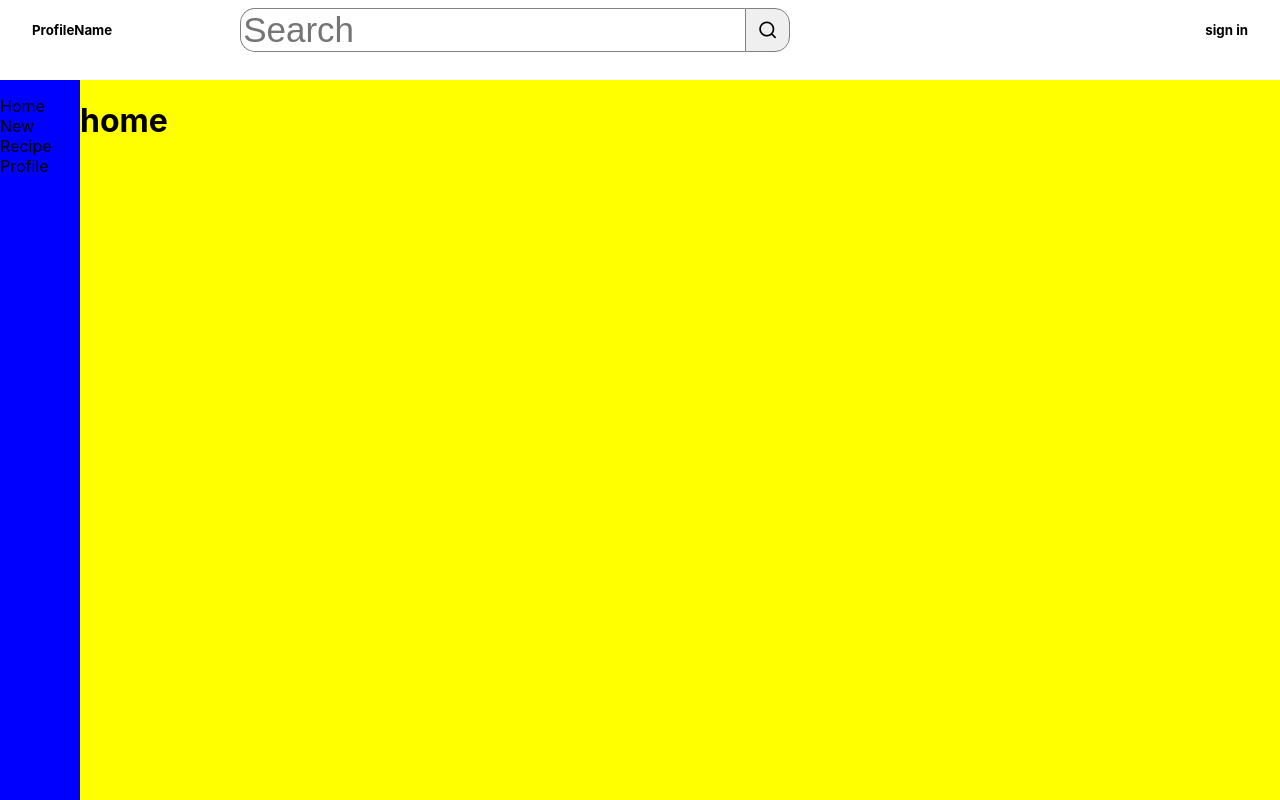
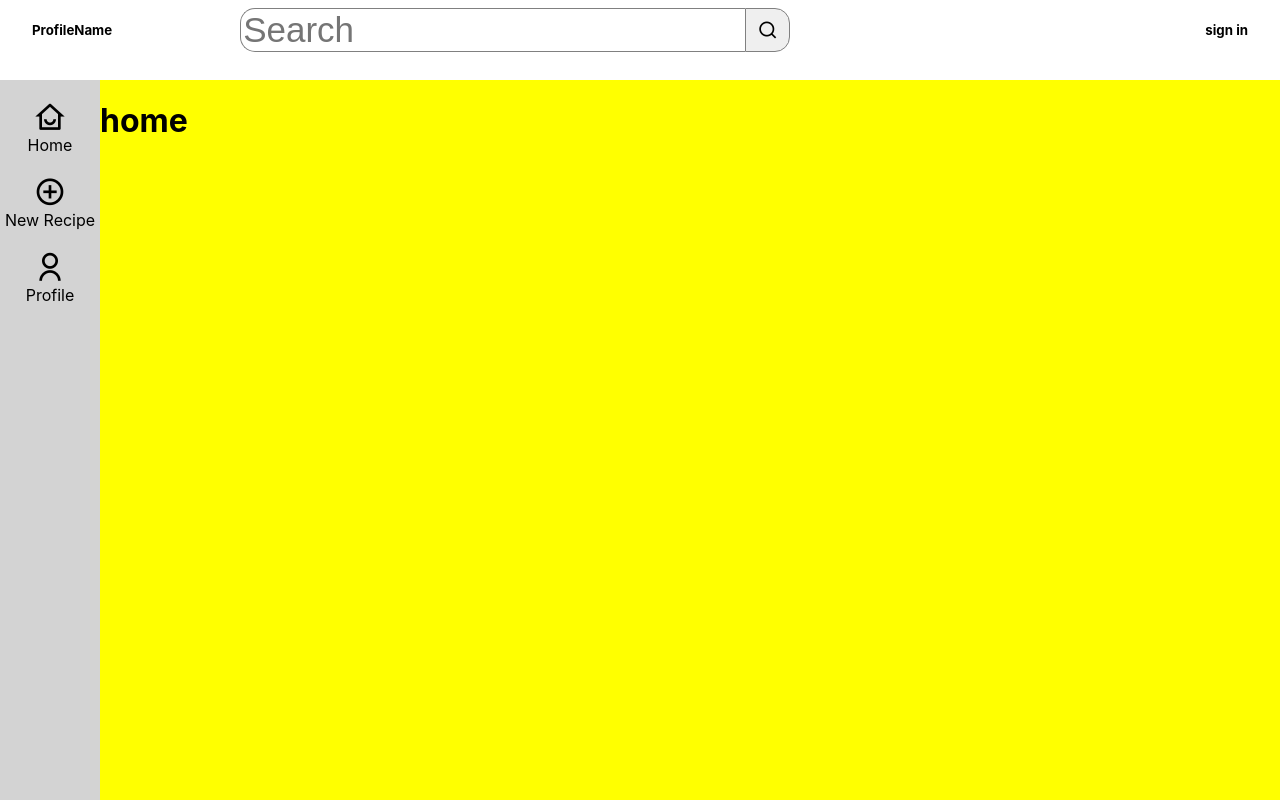
Before and after one commit to SimonBystrom/recipe-sns, a React (Create React App) app: page / in a window 1280 px wide. Built offline with nearby package versions, Linux system fonts and the light colour scheme.

Commit message:
added icons to sidebar
Signed-off-by: simonbystrom <simonbystrom@Simons-MacBook-Air.local>

```diff
--- a/src/App.css
+++ b/src/App.css
@@ -4,7 +4,7 @@
   grid-template-areas:"nav nav"
                       "side content"
                       "side content";
-  grid-template-columns: 80px 1fr;
+  grid-template-columns: 100px 1fr;
   grid-template-rows: 80px 55px 1fr;
 }
 
@@ -15,7 +15,7 @@
 
 .Sidebar {
   grid-area: side;
-  background-color: blue;
+  background-color: lightgray;
 }
 
 .Content {
--- /dev/null
+++ b/src/Pages/Sidebar.css
@@ -0,0 +1,19 @@
+#Home > i {
+    font-size: 32px;
+}
+
+#NewRecipe > i {
+    font-size: 32px;
+}
+
+#Profile > i {
+    font-size: 32px;
+}
+
+li {
+    display: flex;
+    flex-direction: column;
+    align-items: center;
+
+    margin-top: 20px;
+}
--- a/src/Pages/Sidebar.js
+++ b/src/Pages/Sidebar.js
@@ -2,6 +2,7 @@ import React from 'react'
 import {
     Link
   } from "react-router-dom"
+import "./Sidebar.css"
 
   // Style Links properly
 
@@ -10,14 +11,16 @@ export default function  Sidebar(){
 
             <div>
                 <ul>
-                    <li>
+                    <li id="Home">
+                        <i className="ri-home-smile-line"></i>
                         <Link to="/">Home</Link>
-
                     </li>
-                    <li>
+                    <li id="NewRecipe">
+                        <i className="ri-add-circle-line"></i>
                         <Link to="/newRecipe">New Recipe</Link>
                     </li>
-                    <li>
+                    <li id="Profile">
+                        <i className="ri-user-line"></i>
                         <Link to="/profile">Profile</Link>
                     </li>
 
```
